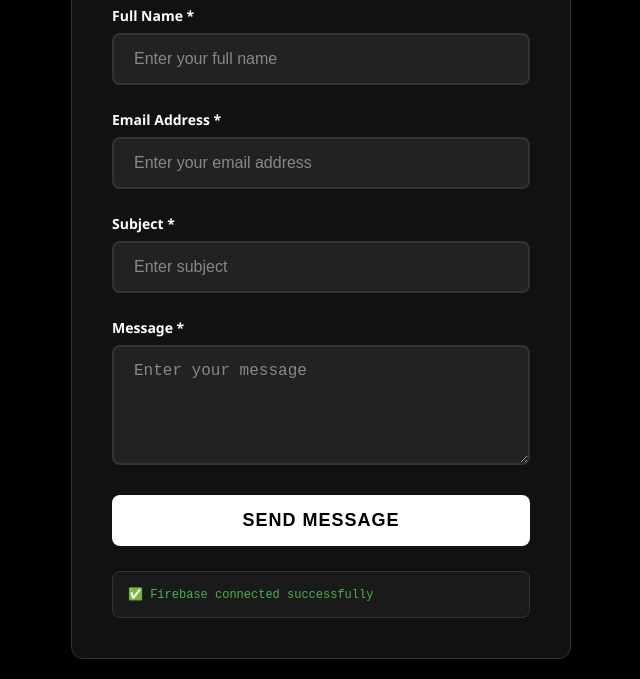
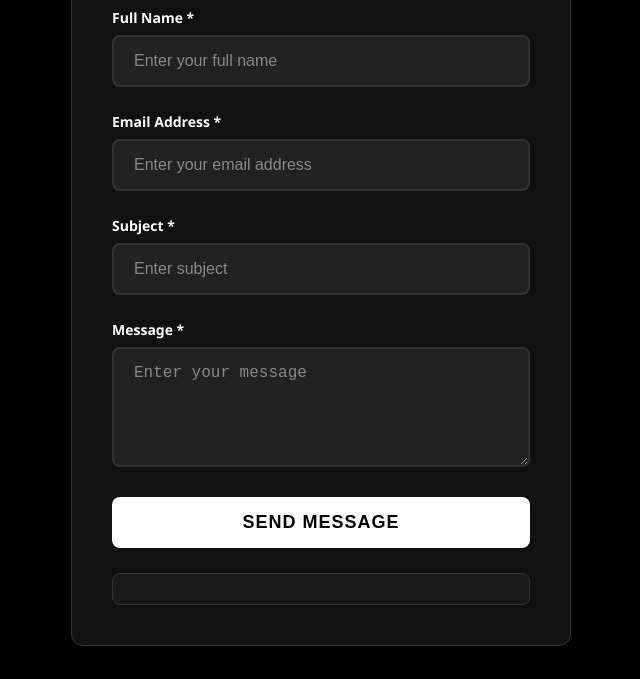
Before and after one commit to Prince364133/zsnapy-creator-details-form, a plain HTML site: page website_querry_form.html in a window 1280 px wide. Shown: the part 133-812 px from the top of the page, without its empty margins (319-959 px from the left). Drawn offline with Linux system fonts and the light colour scheme.

Commit message:
Update website_querry_form.html

```diff
--- a/website_querry_form.html
+++ b/website_querry_form.html
@@ -326,7 +326,7 @@
       firebase.initializeApp(firebaseConfig);
       db = firebase.firestore();
 
-      debugInfo.textContent = '✅ Firebase connected successfully';
+      debugInfo.textContent = '';
       debugInfo.style.color = '#4caf50';
       connectionIndicator.classList.add('connected');
 
```
